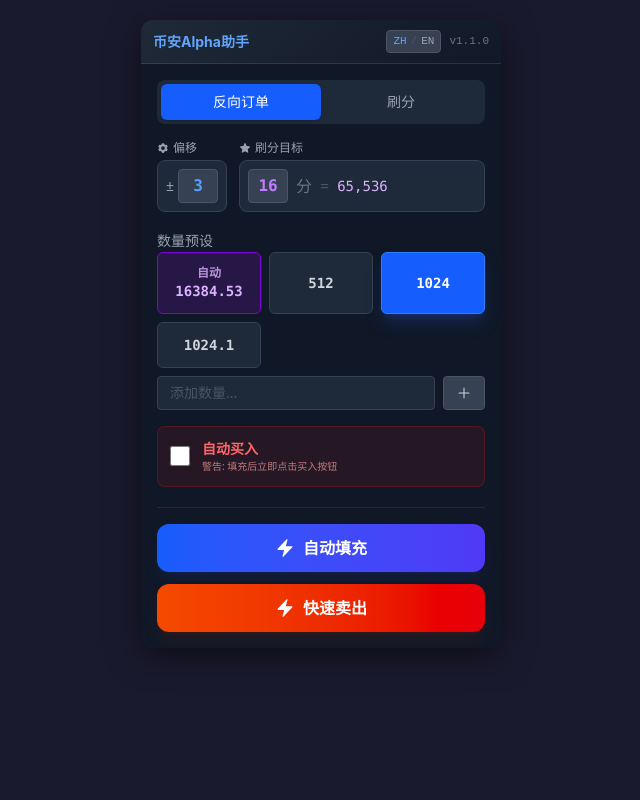
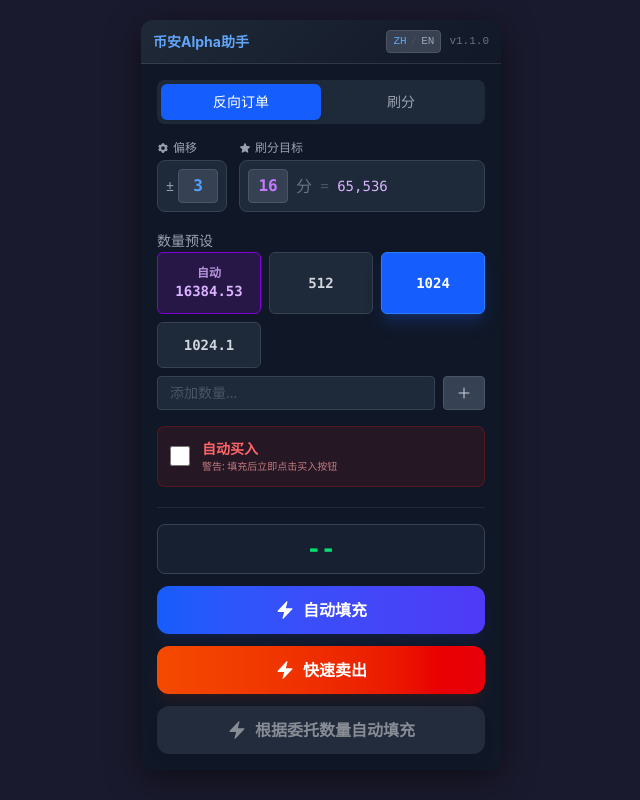
Before and after one commit to aict666/binance_alpha_tool, a React (Vite) app: page / in a window 1280 px wide. Shown: the whole page, without its empty margins (339-979 px from the left). Built offline with nearby package versions, Linux system fonts and the light colour scheme.

Commit message:
听说自从你得了神经病，整个人都精神多了。

```diff
--- a/src/components/App.jsx
+++ b/src/components/App.jsx
@@ -135,6 +135,15 @@
 
 export { translations };
 
+// 将数字格式化为 k 格式（如 16418 -> 16.42k）
+const formatToK = (num) => {
+  if (num === null || isNaN(num)) return '--';
+  if (num >= 1000) {
+    return (num / 1000).toFixed(2) + 'k';
+  }
+  return num.toFixed(2);
+};
+
 const App = ({ currentLanguage }) => {
   const [offset, setOffset] = useState(DEFAULT_SETTINGS.offsetTicks);
   const [quantity, setQuantity] = useState(DEFAULT_SETTINGS.selectedQuantity);
@@ -158,6 +167,11 @@
   const [orders, setOrders] = useState([]);
   const [airdrops, setAirdrops] = useState([]);
   const [errorMsg, setErrorMsg] = useState('');
+
+  // Current price state for real-time display
+  const [currentPrice, setCurrentPrice] = useState(null);
+  // 最大委托量信息 { price, quantity, side: 'bid'|'ask' }
+  const [maxOrderInfo, setMaxOrderInfo] = useState(null);
 
   // Helper for translations
   const t = (key) => translations[language][key];
@@ -194,6 +208,104 @@
       chrome.storage.local.set({ tradeAssistSettings: currentSettings });
     }
   }, [offset, quantity, presets, language, autoSubmit, targetScore]);
+
+  // 从页面获取当前价格
+  const fetchCurrentPrice = useCallback(() => {
+    try {
+      const container = document.querySelector('.orderlist-container');
+      if (!container) return;
+
+      const priceEl = container.querySelector('.text-\\[20px\\]');
+      if (!priceEl) return;
+
+      const priceText = priceEl.innerText.replace(/[^\d.]/g, '');
+      const price = parseFloat(priceText);
+
+      if (!isNaN(price) && price > 0) {
+        setCurrentPrice(price);
+      }
+    } catch (e) {
+      console.error('[TradeAssist] 获取价格失败:', e);
+    }
+  }, []);
+
+  // 实时刷新价格（每秒）
+  useEffect(() => {
+    fetchCurrentPrice();
+    const interval = setInterval(fetchCurrentPrice, 1000);
+    return () => clearInterval(interval);
+  }, [fetchCurrentPrice]);
+
+  // 计算预估买入数量
+  const estimatedBuyQuantity = useMemo(() => {
+    if (currentPrice === null || currentPrice === 0 || !quantity) return null;
+    return quantity / currentPrice;
+  }, [currentPrice, quantity]);
+
+  // 解析数量字符串（如 "116.89K" -> 116890）
+  const parseQuantityText = useCallback((text) => {
+    if (!text) return 0;
+    const cleanText = text.trim().toUpperCase();
+    const num = parseFloat(cleanText.replace(/[^0-9.]/g, ''));
+    if (isNaN(num)) return 0;
+    if (cleanText.includes('K')) return num * 1000;
+    if (cleanText.includes('M')) return num * 1000000;
+    return num;
+  }, []);
+
+  // 获取订单簿中最大委托量的订单
+  const fetchMaxOrder = useCallback(() => {
+    try {
+      let maxOrder = { price: 0, quantity: 0, side: '' };
+
+      // 解析卖单 (ask)
+      const askList = document.querySelector('.orderbook-ask');
+      if (askList) {
+        const askRows = askList.querySelectorAll('.orderbook-progress');
+        askRows.forEach(row => {
+          const priceEl = row.querySelector('.ask-light.emit-price span');
+          const qtyEl = row.querySelector('.text.emit-price span');
+          if (priceEl && qtyEl) {
+            const price = parseFloat(priceEl.innerText);
+            const qty = parseQuantityText(qtyEl.innerText);
+            if (qty > maxOrder.quantity) {
+              maxOrder = { price, quantity: qty, side: 'ask' };
+            }
+          }
+        });
+      }
+
+      // 解析买单 (bid)
+      const bidList = document.querySelector('.orderbook-bid');
+      if (bidList) {
+        const bidRows = bidList.querySelectorAll('.orderbook-progress');
+        bidRows.forEach(row => {
+          const priceEl = row.querySelector('.bid-light.emit-price span');
+          const qtyEl = row.querySelector('.text.emit-price span');
+          if (priceEl && qtyEl) {
+            const price = parseFloat(priceEl.innerText);
+            const qty = parseQuantityText(qtyEl.innerText);
+            if (qty > maxOrder.quantity) {
+              maxOrder = { price, quantity: qty, side: 'bid' };
+            }
+          }
+        });
+      }
+
+      if (maxOrder.quantity > 0) {
+        setMaxOrderInfo(maxOrder);
+      }
+    } catch (e) {
+      console.error('[TradeAssist] 获取最大委托量失败:', e);
+    }
+  }, [parseQuantityText]);
+
+  // 实时刷新最大委托量（每秒）
+  useEffect(() => {
+    fetchMaxOrder();
+    const interval = setInterval(fetchMaxOrder, 1000);
+    return () => clearInterval(interval);
+  }, [fetchMaxOrder]);
 
   // 同步外部语言变化
   useEffect(() => {
@@ -375,6 +487,45 @@
       }
     } catch (e) {
       setQuickSellStatus(t('failed'));
+      console.error(e);
+    }
+  };
+
+  // 根据最大委托量自动填充
+  const handleFillByMaxOrder = async () => {
+    if (!maxOrderInfo || !currentPrice) {
+      setStatus('未找到委托数据');
+      return;
+    }
+
+    // 计算需要填充的 USDT 金额 = 最大委托数量 × 当前价格
+    const usdtAmount = maxOrderInfo.quantity * currentPrice;
+
+    // 设置数量为计算出的金额
+    setQuantity(usdtAmount);
+    setIsAutoMode(false);
+    saveSettings({ selectedQuantity: usdtAmount });
+
+    // 自动执行填充
+    setStatus(t('executing'));
+    try {
+      const result = await executeFill(offset, usdtAmount, autoSubmit);
+      if (result.success) {
+        setStatus(t('success'));
+        setTimeout(() => setStatus(''), 2000);
+      } else {
+        const errorCodeMap = {
+          'REVERSE_ORDER_NOT_FOUND': 'reverseOrderNotFound',
+          'REVERSE_ORDER_CHECKBOX_NOT_FOUND': 'reverseOrderNotFound',
+          'REVERSE_ORDER_AUTO_CHECK_FAILED': 'reverseOrderAutoCheckFailed',
+          'BUY_TAB_NOT_FOUND': 'buyTabNotFound',
+          'SELL_INPUT_NOT_FOUND': 'sellInputNotFound'
+        };
+        const errorKey = result.errorCode && errorCodeMap[result.errorCode];
+        setStatus(errorKey ? t(errorKey) : (result.message || t('failed')));
+      }
+    } catch (e) {
+      setStatus(t('failed'));
       console.error(e);
     }
   };
@@ -616,6 +767,13 @@
 
         {/* Action Footer */}
         <div className="mt-5 pt-4 border-t border-gray-800 space-y-3">
+          {/* 买入数量显示 */}
+          <div className="text-center py-2 bg-gray-800/50 rounded-lg border border-gray-700">
+            <span className="text-2xl font-bold font-mono text-green-400">
+              {formatToK(estimatedBuyQuantity)}
+            </span>
+          </div>
+
           {/* 自动填充按钮 */}
           <button
             onClick={handleExecute}
@@ -651,6 +809,42 @@
               {quickSellStatus}
             </div>
           )}
+
+          {/* 最大委托量信息显示 */}
+          {maxOrderInfo && (
+            <div className="mt-3 p-2 bg-gray-800/50 rounded-lg border border-gray-700">
+              <div className="flex justify-between items-center text-xs text-gray-400 mb-1">
+                <span>{language === 'zh' ? '最大委托量' : 'Max Order'}</span>
+                <span className={`font-bold ${maxOrderInfo.side === 'bid' ? 'text-green-400' : 'text-red-400'}`}>
+                  {maxOrderInfo.side === 'bid'
+                    ? (language === 'zh' ? '买单' : 'BUY')
+                    : (language === 'zh' ? '卖单' : 'SELL')}
+                </span>
+              </div>
+              <div className="flex justify-between items-center text-sm">
+                <span className={`font-mono ${maxOrderInfo.side === 'bid' ? 'text-green-400' : 'text-red-400'}`}>
+                  {maxOrderInfo.price.toFixed(8)}
+                </span>
+                <span className="font-mono font-bold text-yellow-400">
+                  {formatToK(maxOrderInfo.quantity)}
+                </span>
+              </div>
+            </div>
+          )}
+
+          {/* 根据委托数量自动填充按钮 */}
+          <button
+            onClick={handleFillByMaxOrder}
+            disabled={!maxOrderInfo}
+            className={`w-full flex items-center justify-center gap-2 text-white font-bold py-3 rounded-xl shadow-lg transition-all active:scale-95
+              ${maxOrderInfo
+                ? 'bg-gradient-to-r from-yellow-600 to-amber-600 hover:from-yellow-500 hover:to-amber-500 shadow-yellow-900/20 cursor-pointer'
+                : 'bg-gray-700 cursor-not-allowed opacity-50'
+              }`}
+          >
+            <BoltIcon className="w-5 h-5" />
+            {language === 'zh' ? '根据委托数量自动填充' : 'Fill by Max Order'}
+          </button>
         </div>
       </div>
       )}
```
